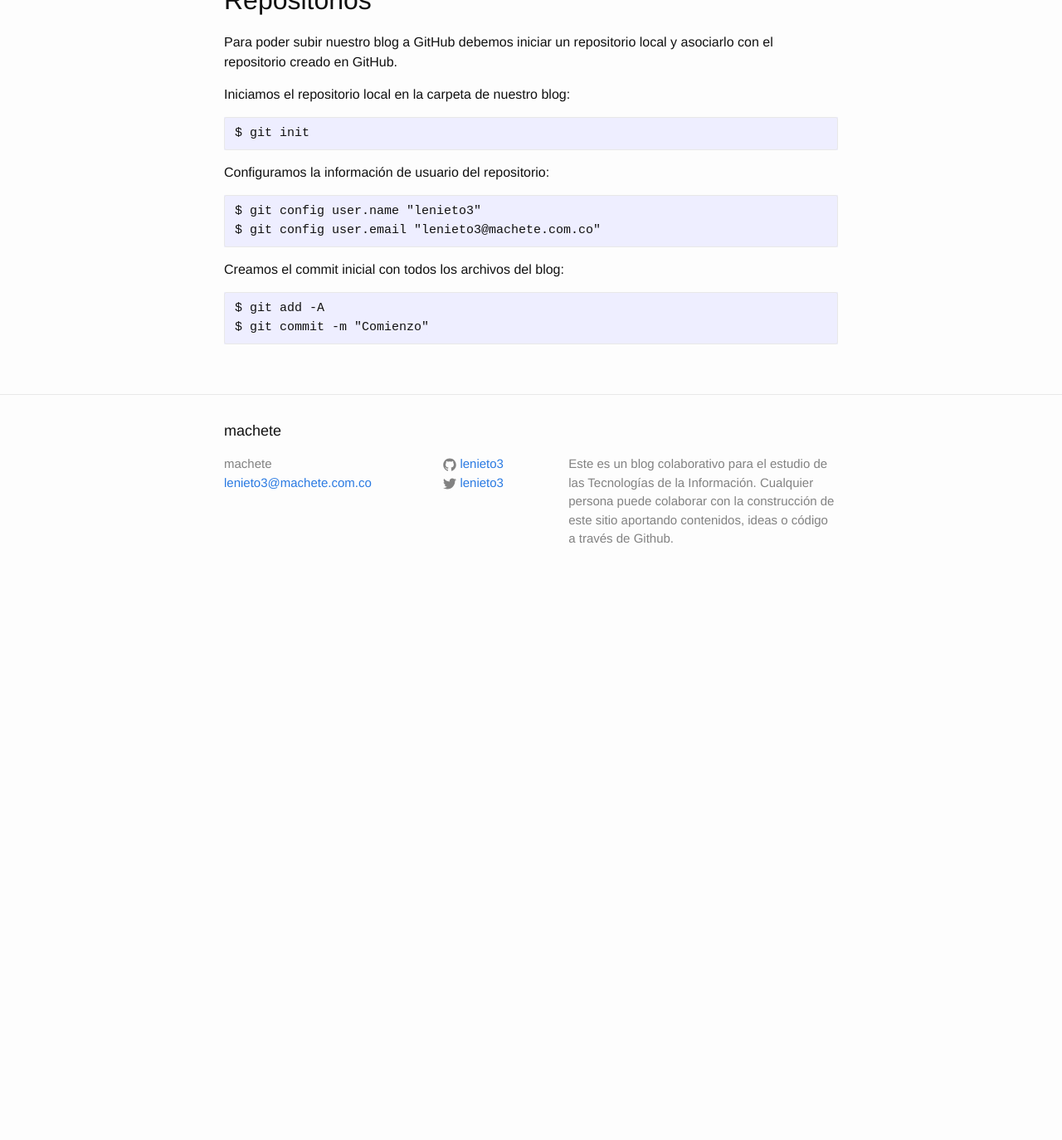
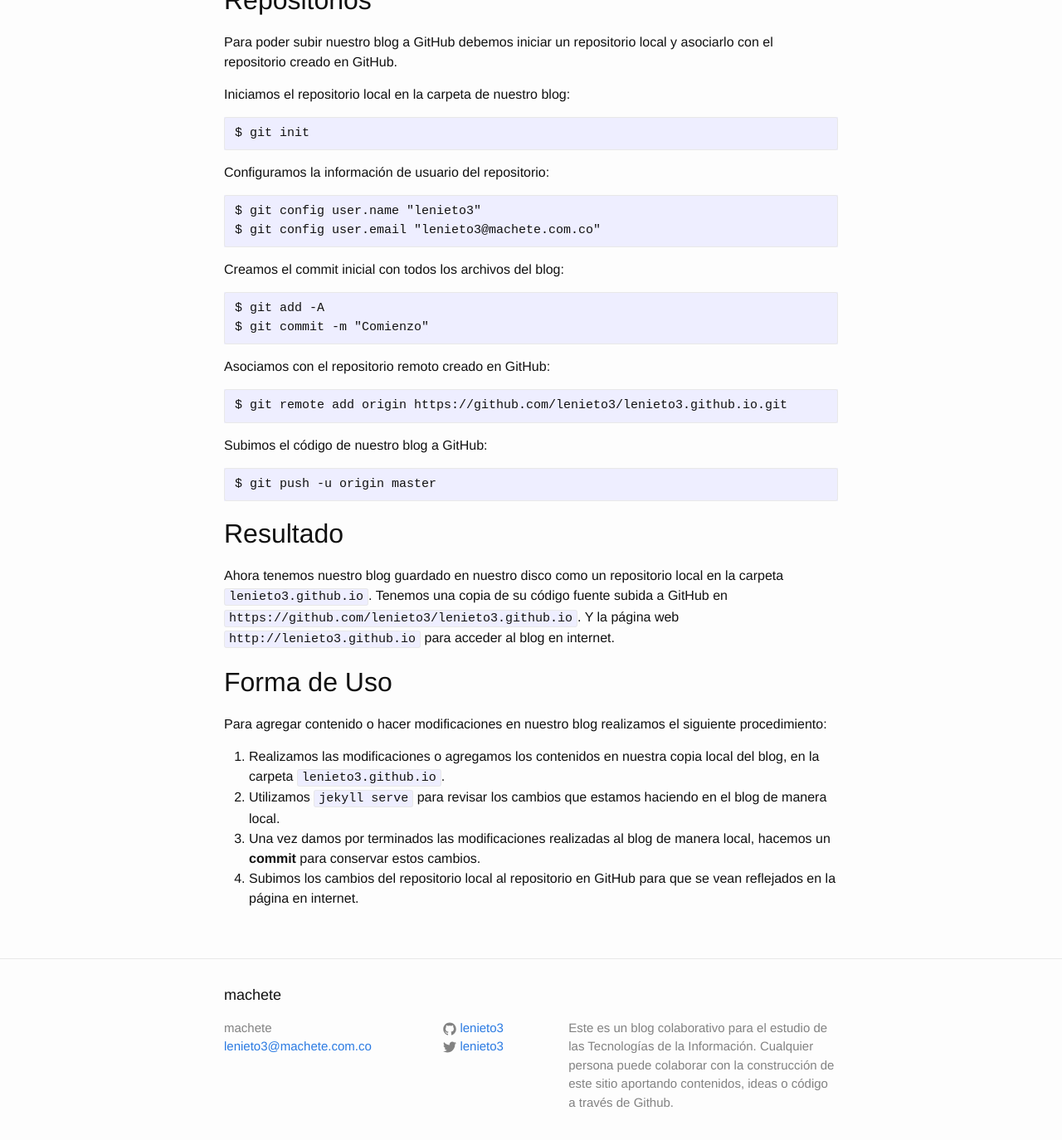
Before and after one commit to 2624789/2624789.github.io, a Jekyll site: the page built from _posts/2016-03-19-montar-un-blog-con-jekyll-y-github.md, in a window 1280 px wide and 1400 px high, scrolled down 3061 px. Shown: the top 1374 px of the window at 83% size. Built offline with Jekyll 4.4.1, drawn with Linux system fonts in a browser that asks for light colours; before the commit the page ends 3782 px from its top, so only the background shows below that.

Commit message:
Agrega secciones Resultado y Forma de Uso

```diff
--- a/_posts/2016-03-19-montar-un-blog-con-jekyll-y-github.md
+++ b/_posts/2016-03-19-montar-un-blog-con-jekyll-y-github.md
@@ -152,3 +152,32 @@ Creamos el commit inicial con todos los archivos del blog:
 
     $ git add -A
     $ git commit -m "Comienzo"
+
+Asociamos con el repositorio remoto creado en GitHub:
+
+    $ git remote add origin https://github.com/lenieto3/lenieto3.github.io.git
+
+Subimos el código de nuestro blog a GitHub:
+
+    $ git push -u origin master
+
+## Resultado
+
+Ahora tenemos nuestro blog guardado en nuestro disco como un repositorio local en la
+carpeta `lenieto3.github.io`. Tenemos una copia de su código fuente subida a
+GitHub en `https://github.com/lenieto3/lenieto3.github.io`. Y la página
+web `http://lenieto3.github.io` para acceder al blog en internet.
+
+## Forma de Uso
+
+Para agregar contenido o hacer modificaciones en nuestro blog realizamos
+el siguiente procedimiento:
+
+  1. Realizamos las modificaciones o agregamos los contenidos en nuestra
+  copia local del blog, en la carpeta `lenieto3.github.io`.
+  2. Utilizamos `jekyll serve` para revisar los cambios que estamos
+  haciendo en el blog de manera local.
+  3. Una vez damos por terminados las modificaciones realizadas al blog de
+  manera local, hacemos un **commit** para conservar estos cambios.
+  4. Subimos los cambios del repositorio local al repositorio en GitHub
+  para que se vean reflejados en la página en internet.
```
